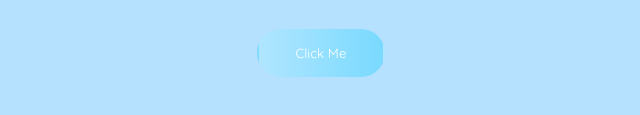
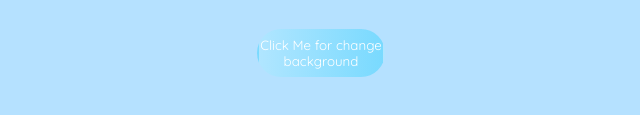
Before and after one commit to anshullama2/4-Change-Background-Color-with-hexa-code, a plain HTML site: page index.html in a window 1280 px wide. Shown: the part 387-502 px from the top of the page, 319-959 px from the left. Drawn offline with Linux system fonts and the light colour scheme.

Commit message:
added modify by me

```diff
--- a/index.html
+++ b/index.html
@@ -10,7 +10,7 @@
 <body>
     <div class="container">
         <h1 id="hexaCode">#b5e1ff</h1>
-        <button type="button" id="btn">Click Me</button>
+        <button type="button" id="btn">Click Me for change background</button>
     </div>
 
 
```
